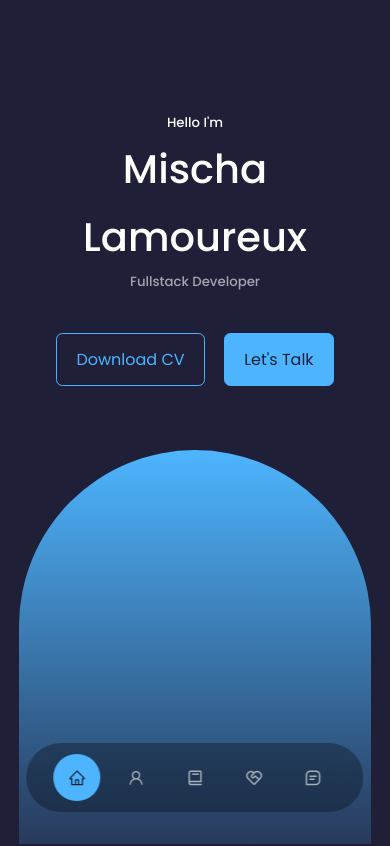
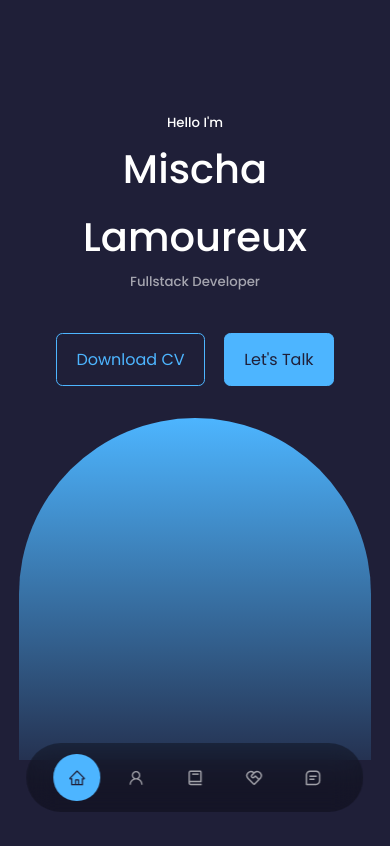
Before and after one commit to Mischa-Lamoureux/personal-portfolio, a React (Create React App) app: page / in a window 390 px wide. Shown: the top 846 px of the page. Built offline with nearby package versions, Linux system fonts and the light colour scheme.

Commit message:
Adjusted values to fix new portrait image

```diff
--- a/src/components/header/header.css
+++ b/src/components/header/header.css
@@ -1,5 +1,5 @@
 header {
-  height: 100vh;
+  height: 90vh;
   padding-top: 7rem;
   overflow: hidden;
 }
@@ -36,17 +36,25 @@ header {
   background: var(--color-primary);
 }
 
+.header__typewriter {
+  color: var(--color-light);
+  display: flex;
+  flex-direction: row;
+  align-items: center;
+  justify-content: center;
+}
+
 /* ========= ME ========= */
 .me {
   background: linear-gradient(var(--color-primary), transparent);
   width: 22rem;
-  height: 30rem;
+  height: 24.5rem;
   position: absolute;
   left: calc(50% - 11rem);
-  margin-top: 4rem;
+  margin-top: 6rem;
   border-radius: 12rem 12rem 0 0;
   overflow: hidden;
-  padding: 5rem 1.5rem 1.5rem 1.5rem;
+  padding: 5rem 1.5rem 1.5rem 0rem;
 }
 
 /* ========= SCROLL DOWN ========= */
@@ -62,14 +70,18 @@ header {
 /* ========= MEDIA QUERIES (MEDIUM DEVICES) ========= */
 @media screen and (max-width: 1024px) {
   header {
-    height: 68vh;
+    height: 100vh;
   }
 }
 
 /* ========= MEDIA QUERIES (SMALL DEVICES) ========= */
 @media screen and (max-width: 600px) {
   header {
-    height: 100vh;
+    height: 90vh;
+  }
+
+  .me {
+    margin-top: 2rem;
   }
 
   .header__socials,
```
